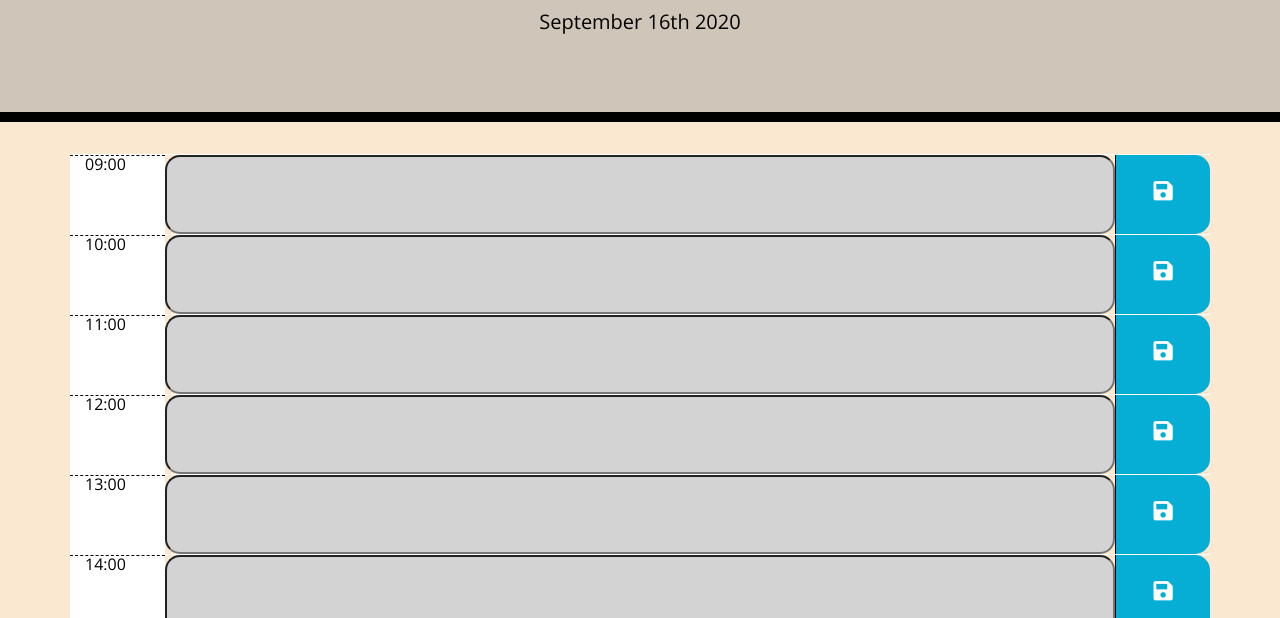
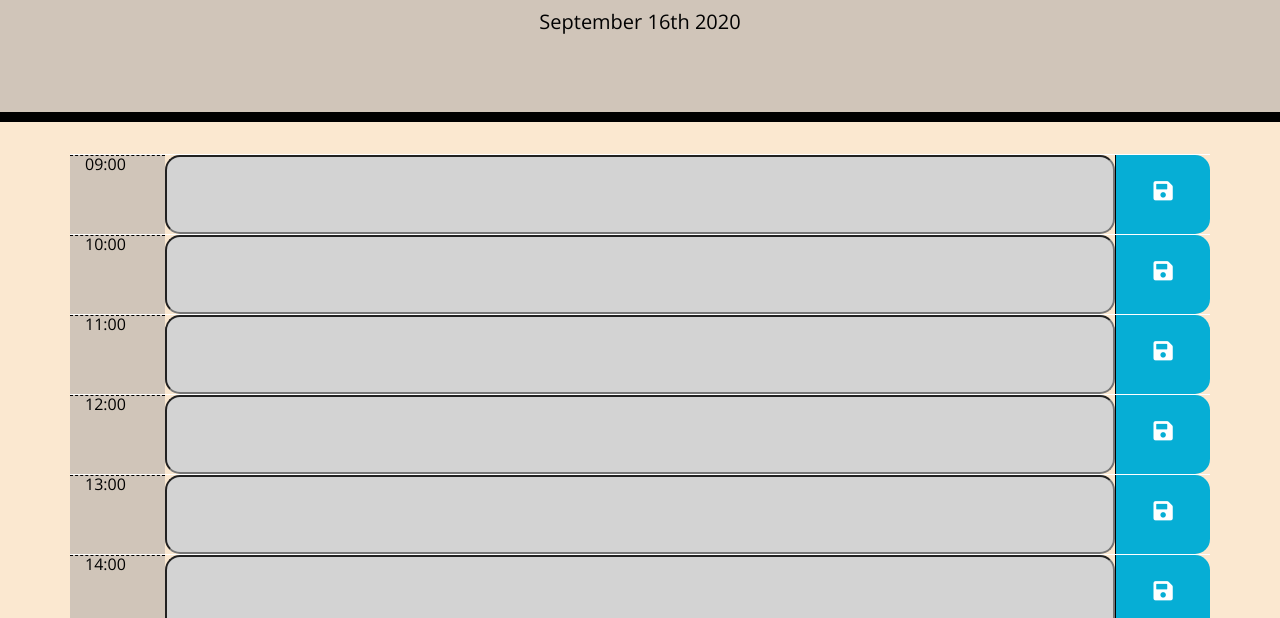
Before and after one commit to BrockBatBlue/Work_Day_Scheduler, a plain HTML site: page index.html in a window 1280 px wide. Shown: the part 182-800 px from the top of the page. Drawn offline with nearby package versions, Linux system fonts and the light colour scheme.

Commit message:
changed styles to the hour section

```diff
--- a/style.css
+++ b/style.css
@@ -39,7 +39,7 @@ textarea {
 }
 
 .hour {
-  background-color: #ffffff;
+  background-color: rgba(160, 157, 157, 0.472);
   color: #000000;
   border-top: 1px dashed #000000;
   height: 100%;
```
